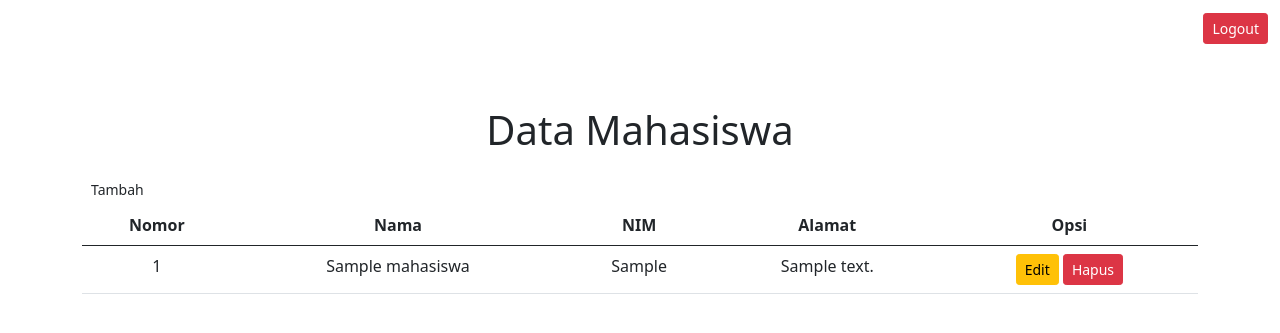
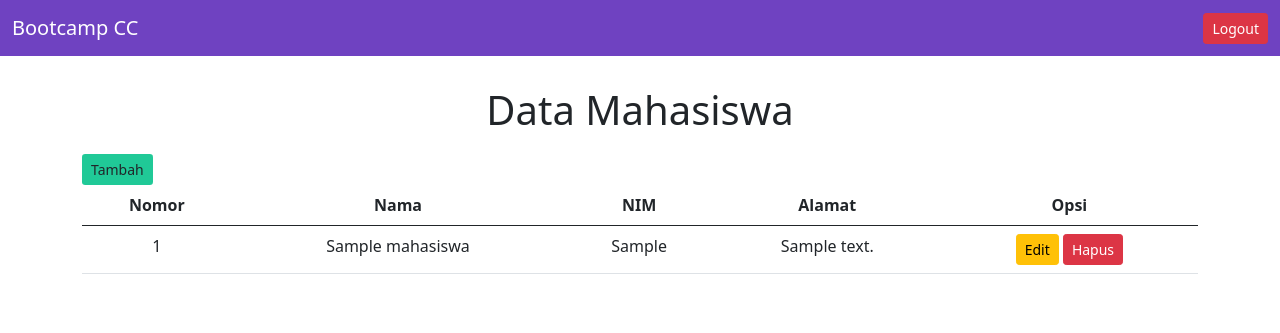
Before and after one commit to askaerlangga/bootcamp-cc, a PHP site: page /page/mahasiswa.php in a window 1280 px wide. Shown: the top 333 px of the page. Run offline with PHP 8.4, Linux system fonts and the light colour scheme; tables that the repository leaves empty or names only in its code hold one stand-in row (values such as "Sample post").

Commit message:
Menambahkan beberapa warna

```diff
--- a/assets/css/style.css
+++ b/assets/css/style.css
@@ -1,9 +1,6 @@
 .judul{
     text-align: center;
     margin: 25px 0;
-}
-.container{
-    margin-top: 50px;
 }
 .formlogin{
     /* background: #6f42c1; */
@@ -17,3 +14,9 @@
     background: #6f42c1 ;
     color: white;
 }
+.bg-purple{
+    background: #6f42c1;
+}
+.bg-teal{
+    background: #20c997 ;
+}
```
